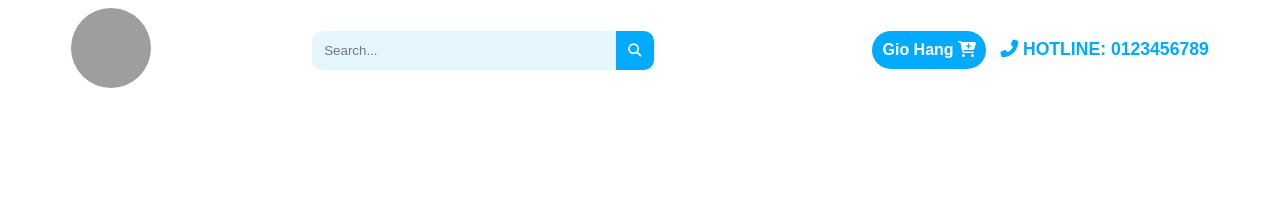
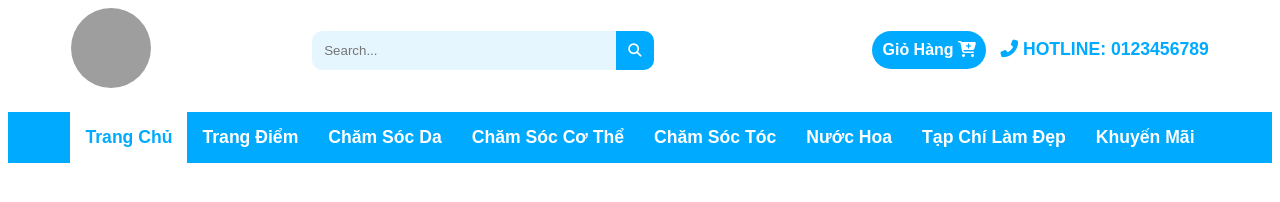
Before and after one commit to LQuangTien/E-Commerce_Web, a plain HTML site: page index.html in a window 1280 px wide. Drawn offline with Linux system fonts and the light colour scheme; grey boxes are pictures that could not be loaded.

Commit message:
Add: Menubar

```diff
--- a/header.css
+++ b/header.css
@@ -1,6 +1,8 @@
 .header {
   display: flex;
   align-items: center;
+  width: 90%;
+  margin: auto;
 }
 .logo {
   flex-grow: 1;
--- a/index.html
+++ b/index.html
@@ -5,10 +5,9 @@
     <meta name="viewport" content="width=device-width, initial-scale=1.0">
     <title>Document</title>
     <link rel="stylesheet" href="header.css">
+    <link rel="stylesheet" href="menubar.css">
     <style>
       .container {
-        width: 90%;
-        margin: auto;
         font-family: sans-serif;
       }
     </style>
@@ -23,7 +22,7 @@
         <input type="" placeholder="Search..."><button><i class="fas fa-search"></i></button>
       </div>
       <div class="cart">
-        <button>Gio Hang
+        <button>Giỏ Hàng
           <i class="fas fa-cart-plus"></i>
         </button>
         <span class="hotline">
@@ -32,6 +31,16 @@
         </span>
       </div>
     </div>
+    <div class="menubar">
+      <a class="home" href="">Trang Chủ</a>
+      <a class="makeup" href="">Trang Điểm</a>
+      <a class="skincare" href="">Chăm Sóc Da</a>
+      <a class="bodycare" href="">Chăm Sóc Cơ Thể</a>
+      <a class="haircare" href="">Chăm Sóc Tóc</a>
+      <a class="perfume" href="">Nước Hoa</a>
+      <a class="magazine" href="">Tạp Chí Làm Đẹp</a>
+      <a class="promotion" href="">Khuyến Mãi</a>
+    </div>
   </div>
   <script src="https://kit.fontawesome.com/a029a72744.js" crossorigin="anonymous"></script>
 </body>
--- /dev/null
+++ b/menubar.css
@@ -0,0 +1,22 @@
+.menubar {
+  background: #00AAFF;
+  display: flex;
+  justify-content: center;
+  align-items: center;
+  margin-top: 20px;
+}
+.menubar a {
+  text-decoration: none;
+  padding: 15px;
+  color: white;
+  font-size: 1.1rem;
+  font-weight: bold;
+}
+.menubar a~a:hover  {
+  transition: background 0.2s;
+  background: rgb(20,190,255);
+}
+a.home {
+  color: #00AAFF;
+  background: white;
+}
```
Also changed, not shown: component.html (+12 -0 lines).
